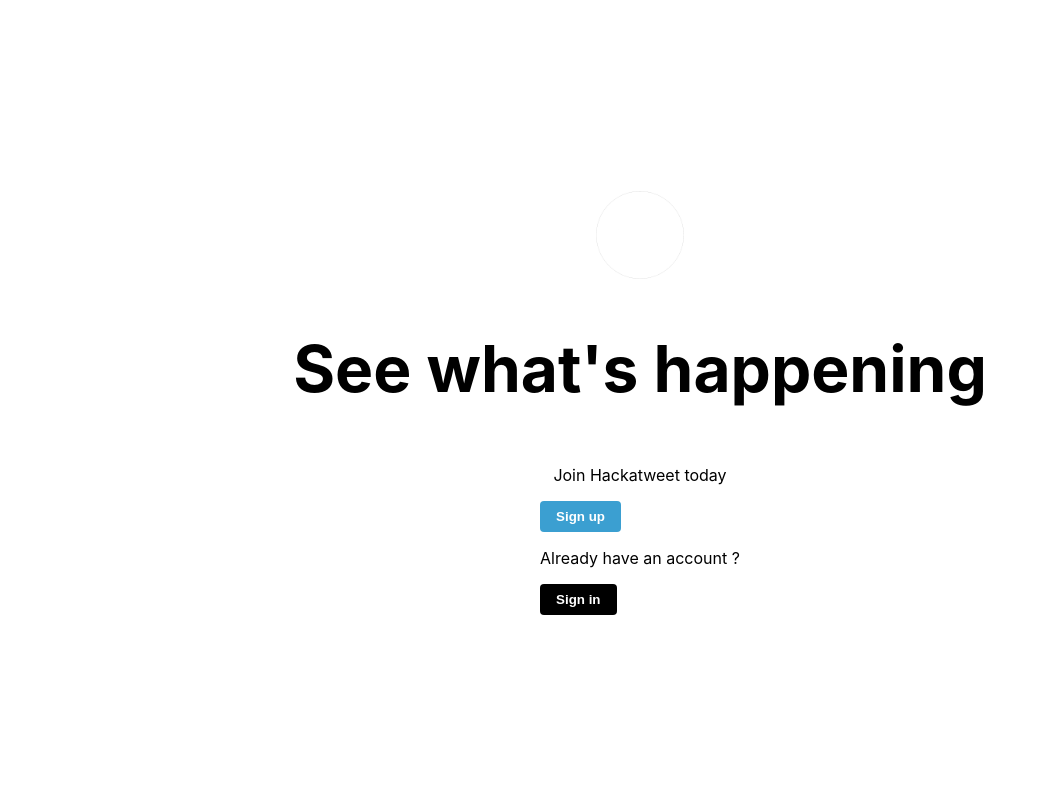
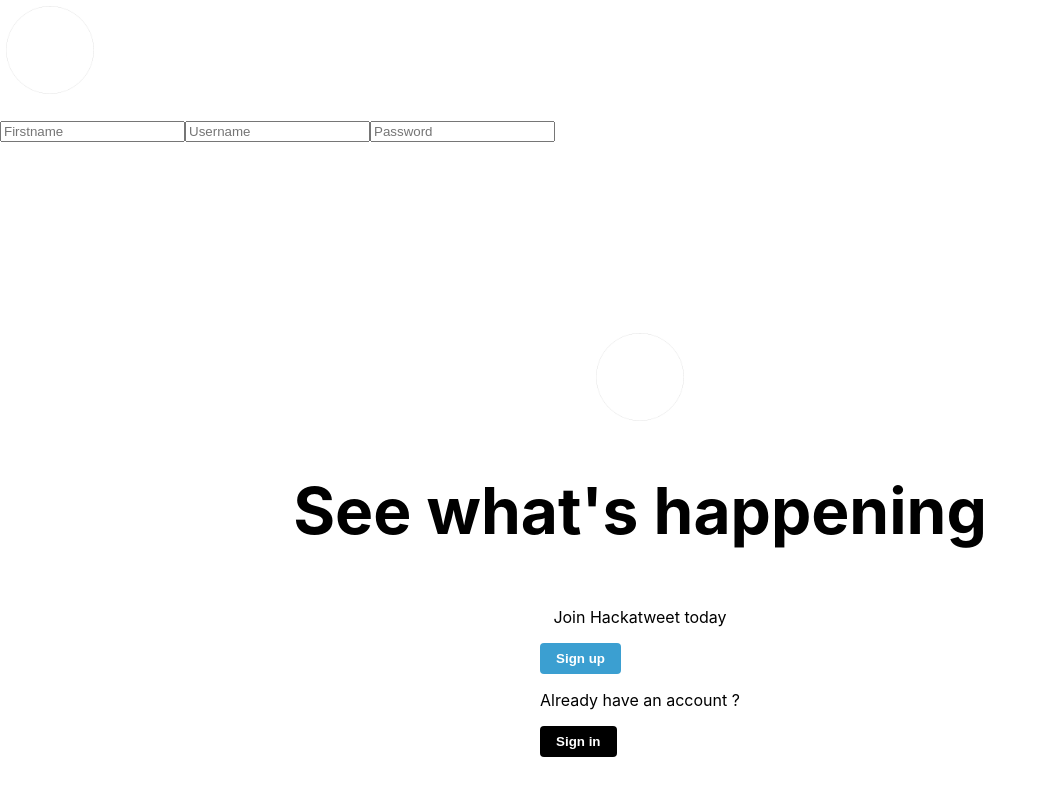
Before and after one commit to moad6039/hacktweets-frontend, a Next.js app: page / in a window 1280 px wide. Shown: the top 796 px of the page, without its empty margins (0-1046 px from the left). Built offline with nearby package versions, Linux system fonts and the light colour scheme.

Commit message:
initiation compo signup

```diff
--- a/components/Login.js
+++ b/components/Login.js
@@ -1,11 +1,12 @@
 import styles from "../styles/Login.module.css";
 import Image from "next/image";
 import Link from "next/link";
-
+import Signup from "./Signup";
 
 function Login() {
   return (
     <div>
+      <Signup />
       <main className={styles.main}>
         <div className={styles.logo}>
           <Image
@@ -22,9 +23,13 @@
           <p>Join Hackatweet today</p>
         </div>
         <div className={styles.buttonGroup}>
-          <button href="/" className={styles.signupLink}>Sign up</button>
+          <button href="/" className={styles.signupLink}>
+            Sign up
+          </button>
           <p>Already have an account ?</p>
-          <button href="/"className={styles.signinLink}>Sign in</button>
+          <button href="/" className={styles.signinLink}>
+            Sign in
+          </button>
         </div>
       </main>
     </div>
--- a/components/Signup.js
+++ b/components/Signup.js
@@ -1,5 +1,18 @@
+import Image from "next/image";
+
 function Signup(props) {
-  return Signup;
+  return (
+    <>
+      <div>
+        <Image src="/Twitter_logo.png" alt="logo" width={100} height={100} />
+        <p></p>
+        <input type="text" placeholder="Firstname" />
+        <input type="text" placeholder="Username" />
+        <input type="text" placeholder="Password" />
+        {/* <button className={styles.btn - signup}></button> */}
+      </div>
+    </>
+  );
 }
 
 export default Signup;
```
Lines whose indentation alone changed are shown as unchanged.
